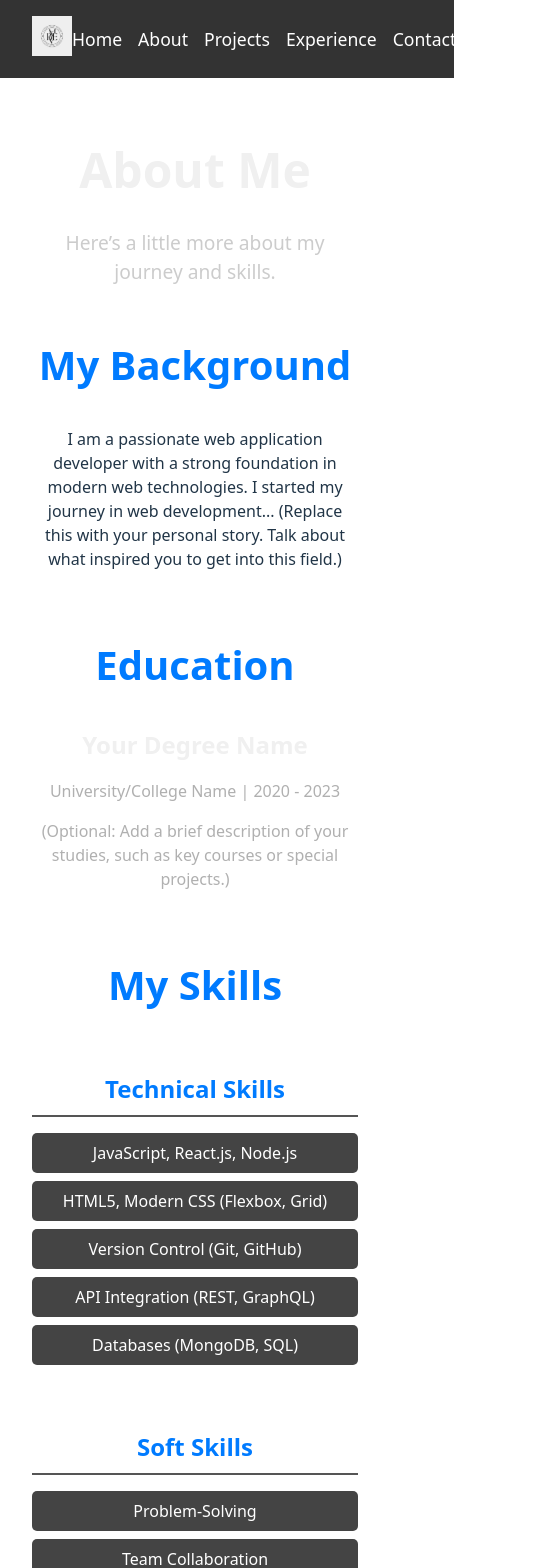
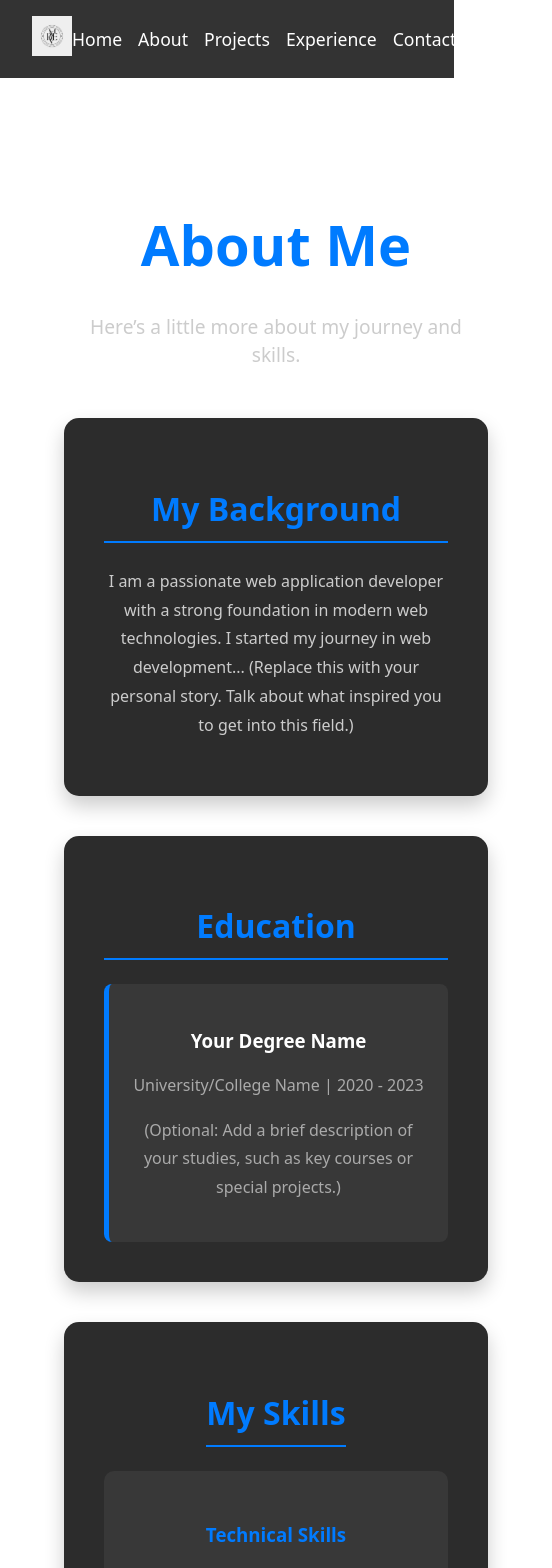
Before and after one commit to ICT-Courses/ict2233-ca-02-nimalinimesha, a React (Vite) app in the folder portfolio/: page /about in a window 390 px wide. Shown: the top 1568 px of the page, 552 px wide, since content can reach past the window. Built offline with nearby package versions, Linux system fonts and the light colour scheme.

Commit message:
add animation aboutpage

```diff
--- a/portfolio/src/pages/AboutPage.css
+++ b/portfolio/src/pages/AboutPage.css
@@ -1,115 +1,104 @@
-/* src/pages/AboutPage.css */
 
-.about-page-container {
+@keyframes fadeIn {
+  from {
+    opacity: 0;
+    transform: translateY(20px);
+  }
+  to {
+    opacity: 1;
+    transform: translateY(0);
+  }
+}
+
+@keyframes slideInFromLeft {
+  from {
+    opacity: 0;
+    transform: translateX(-50px);
+  }
+  to {
+    opacity: 1;
+    transform: translateX(0);
+  }
+}
+
+
+.about-page {
   padding: 4rem 2rem;
   max-width: 1200px;
   margin: 0 auto;
+  color: #fff;
 }
 
 .about-header {
   text-align: center;
   margin-bottom: 3rem;
+  animation: fadeIn 1s ease-out;
 }
 
 .about-header h1 {
-  font-size: 3rem;
+  font-size: 3.5rem;
   font-weight: bold;
-  color: #f0f0f0;
+  color: #007bff;
 }
 
-.about-header .subtitle {
+.subtitle {
   font-size: 1.2rem;
-  color: #cccccc;
+  color: #ccc;
+  margin-top: 0.5rem;
 }
 
-.about-content-section {
-  display: flex;
-  flex-direction: row;
-  align-items: center;
-  gap: 4rem;
-  margin-bottom: 4rem;
+
+.about-section {
+  background-color: #2c2c2c;
+  padding: 2.5rem;
+  margin-bottom: 2.5rem;
+  border-radius: 15px;
+  box-shadow: 0 10px 20px rgba(0, 0, 0, 0.2);
+  transition: transform 0.3s ease, box-shadow 0.3s ease;
+  animation: fadeIn 1s ease-out 0.2s backwards;
 }
 
-.about-text {
-  flex: 1;
-}
-
-.about-text h2 {
-  font-size: 2.5rem;
-  font-weight: bold;
-  color: #007bff;
-  margin-bottom: 1rem;
-}
-
-.about-text p {
-  font-size: 1.1rem;
-  line-height: 1.6;
-  color: #cccccc;
-}
-
-.about-image-container {
-  flex: 0 0 auto;
-  width: 300px;
-  height: 300px;
-  border-radius: 50%;
-  overflow: hidden;
-  box-shadow: 0 10px 20px rgba(0, 0, 0, 0.4);
-  border: 5px solid #444;
-}
-
-.about-image {
-  width: 100%;
-  height: 100%;
-  object-fit: cover;
-  display: block;
-}
-
-.about-section {
-  margin-bottom: 4rem;
+.about-section:hover {
+  transform: translateY(-5px);
+  box-shadow: 0 12px 24px rgba(0, 0, 0, 0.3);
 }
 
 .about-section h2 {
-  font-size: 2.5rem;
-  font-weight: bold;
+  font-size: 2rem;
   color: #007bff;
-  margin-bottom: 2rem;
-  text-align: center;
+  border-bottom: 2px solid #007bff;
+  padding-bottom: 0.5rem;
+  margin-bottom: 1.5rem;
 }
 
-.card {
-  background-color: #2c2c2c;
-  padding: 2rem;
-  border-radius: 10px;
-  box-shadow: 0 4px 10px rgba(0, 0, 0, 0.2);
-  transition: transform 0.3s ease, box-shadow 0.3s ease;
+.about-section p {
+  line-height: 1.8;
+  color: #ccc;
 }
 
-.card:hover {
-  transform: translateY(-5px);
-  box-shadow: 0 8px 16px rgba(0, 0, 0, 0.4);
-}
-
-.education-grid {
-  display: grid;
-  grid-template-columns: repeat(auto-fit, minmax(300px, 1fr));
-  gap: 2rem;
-  text-align: center;
+/* Education Section */
+.education-item {
+  background-color: #383838;
+  padding: 1.5rem;
+  border-left: 5px solid #007bff;
+  border-radius: 8px;
+  margin-top: 1.5rem;
 }
 
 .education-item h3 {
-  font-size: 1.5rem;
-  color: #f0f0f0;
+  color: #fff;
   margin-bottom: 0.5rem;
 }
 
 .education-item p {
-  color: #b0b0b0;
+  color: #aaa;
 }
 
-.education-item .description {
-  font-style: italic;
-  font-size: 1rem;
-  margin-top: 1rem;
+
+.skills-section {
+  display: flex;
+  flex-direction: column;
+  align-items: center;
 }
 
 .skills-container {
@@ -117,44 +106,50 @@
   flex-wrap: wrap;
   justify-content: center;
   gap: 2rem;
+  width: 100%;
 }
 
 .skills-list {
+  background-color: #383838;
+  padding: 2rem;
+  border-radius: 10px;
   flex: 1;
-  min-width: 250px;
+  min-width: 280px;
+  transition: all 0.3s ease;
+}
+
+.skills-list:hover {
+  background-color: #444;
+  box-shadow: 0 5px 15px rgba(0, 0, 0, 0.3);
 }
 
 .skills-list h3 {
-  font-size: 1.5rem;
   color: #007bff;
-  border-bottom: 2px solid #555;
-  padding-bottom: 0.5rem;
-  margin-bottom: 1rem;
+  margin-bottom: 1.5rem;
+  text-align: center;
 }
 
 .skills-list ul {
-  list-style: none;
+  list-style-type: none;
   padding: 0;
-  margin: 0;
 }
 
 .skills-list li {
-  background-color: #444;
-  padding: 0.5rem 1rem;
-  margin-bottom: 0.5rem;
-  border-radius: 5px;
-  color: #fff;
-  transition: background-color 0.3s ease;
+  padding: 0.75rem 0;
+  border-bottom: 1px solid #555;
+  color: #ccc;
+  animation: slideInFromLeft 0.5s ease-out backwards;
 }
 
-.skills-list li:hover {
-  background-color: #007bff;
-}
+.skills-list li:nth-child(1) { animation-delay: 0.2s; }
+.skills-list li:nth-child(2) { animation-delay: 0.4s; }
+.skills-list li:nth-child(3) { animation-delay: 0.6s; }
+.skills-list li:nth-child(4) { animation-delay: 0.8s; }
+.skills-list li:nth-child(5) { animation-delay: 1s; }
 
-/* Responsive adjustments for smaller screens */
+/* Responsive adjustments */
 @media (max-width: 768px) {
-  .about-content-section {
+  .skills-container {
     flex-direction: column;
-    text-align: center;
   }
 }
```
